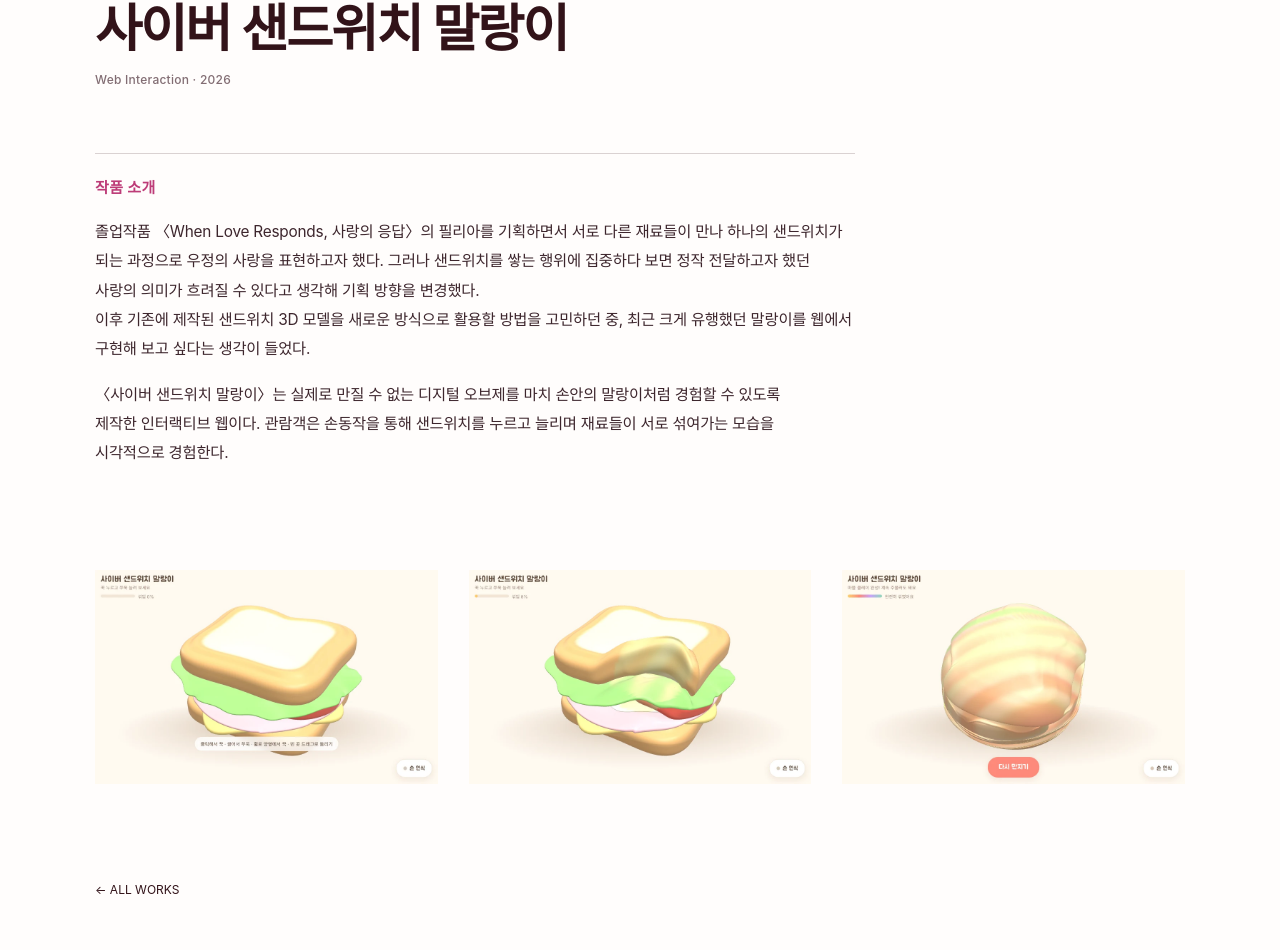
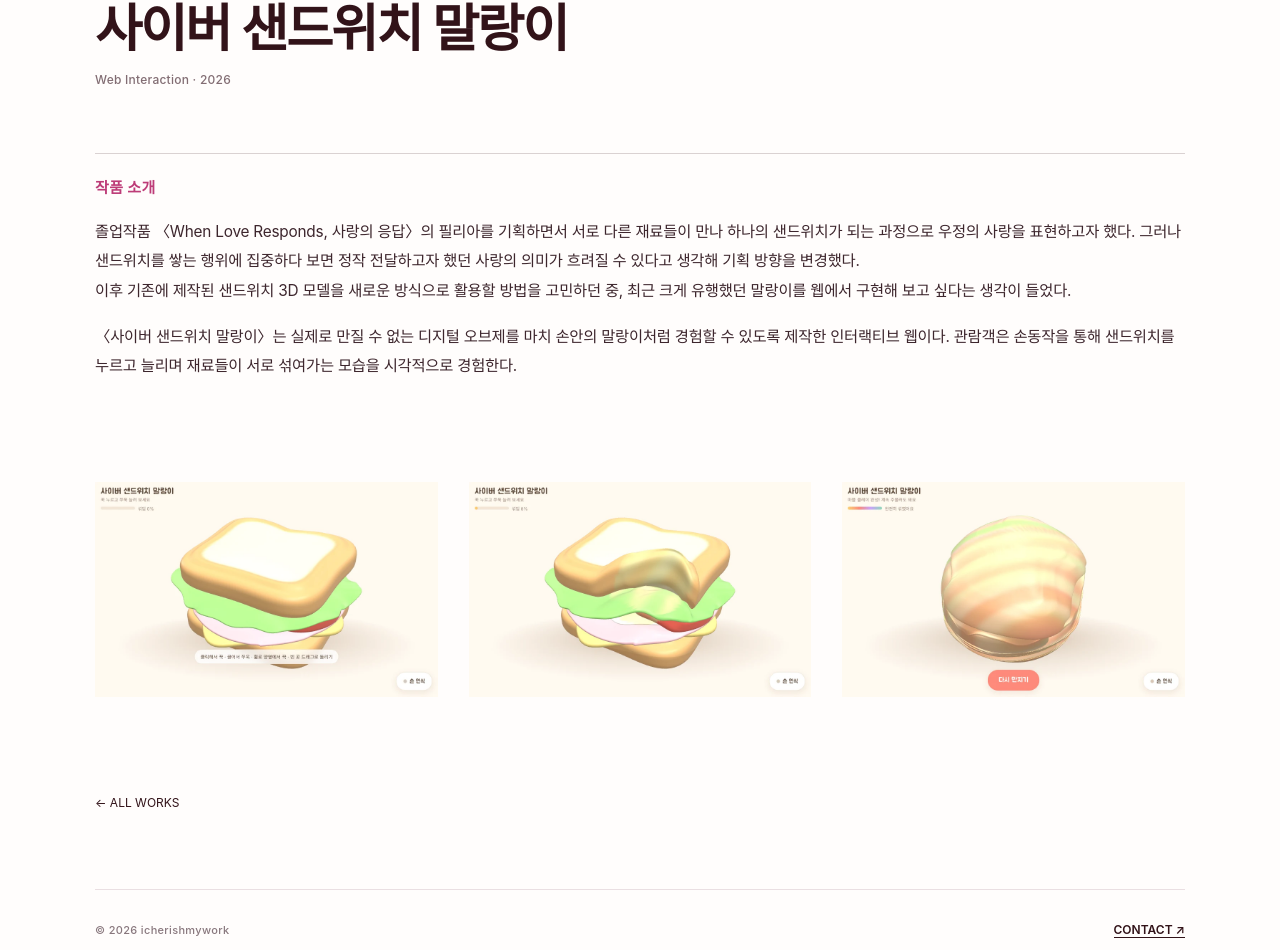
Before and after one commit to cherrymiri/icherishmywork, a React (Vite) app: page /works/cyber-sandwich-squishy in a window 1280 px wide. Shown: the part 921-1871 px from the top of the page. Built offline with nearby package versions, Linux system fonts and the light colour scheme; a web font is replaced by a local one.

Commit message:
WLR intro: widen to content width, keep 사랑의 응답〉은 together
Co-Authored-By: Claude Opus 5.5 <noreply@anthropic.com>
Claude-Session: https://claude.ai/code/session_01LjVCjRoNRHvuo7CHgCXafM

```diff
--- a/src/pages/WlrDetail.tsx
+++ b/src/pages/WlrDetail.tsx
@@ -40,7 +40,7 @@ export default function WlrDetail() {
 
         <section className="wlr-intro" aria-labelledby="wlr-intro-label">
           <h2 className="wlr-label" id="wlr-intro-label">작품 소개</h2>
-          <p>{d.intro}</p>
+          <p>{d.intro.split('사랑의 응답〉은').flatMap((part, i, arr) => i < arr.length - 1 ? [part, <span className="nowrap" key={i}>사랑의 응답〉은</span>] : [part])}</p>
         </section>
 
         <section className="wlr-loves" aria-labelledby="wlr-loves-label">
--- a/src/styles/global.css
+++ b/src/styles/global.css
@@ -392,7 +392,7 @@ html { background: #FFFDFC; }
 .wlr-label { margin: 0 0 16px; font-size: 11px; font-weight: 600; letter-spacing: .16em; color: #bd3c78; }
 /* 섹션 라벨(작품 소개 · 여섯 가지의 사랑): INTERACTION 라벨보다 크고 자간 좁게 */
 .wlr-intro > .wlr-label, .wlr-loves > .wlr-label { font-size: 15px; letter-spacing: .02em; }
-.wlr-intro { margin-top: clamp(40px, 5vw, 64px); border-top: 1px solid rgba(50, 19, 25, .18); padding-top: 22px; max-width: 760px; }
+.wlr-intro { margin-top: clamp(40px, 5vw, 64px); border-top: 1px solid rgba(50, 19, 25, .18); padding-top: 22px; }
 .wlr-intro p, .wlr-love-body { margin: 0; font-size: clamp(15px, 1.2vw, 17px); line-height: 1.9; color: #3d262d; letter-spacing: -.015em; }
 .wlr-loves { margin-top: clamp(80px, 10vw, 140px); }
 .wlr-loves > .wlr-label { margin-bottom: clamp(36px, 5vw, 64px); }
@@ -557,3 +557,4 @@ html { background: #FFFDFC; }
 
 /* When Love Responds 상세 — 단어 단위 줄바꿈 (이 페이지만) */
 .wlr-page .wlr-intro p, .wlr-page .wlr-love-text p { word-break: keep-all; overflow-wrap: break-word; text-wrap: pretty; }
+.nowrap { white-space: nowrap; }
```
